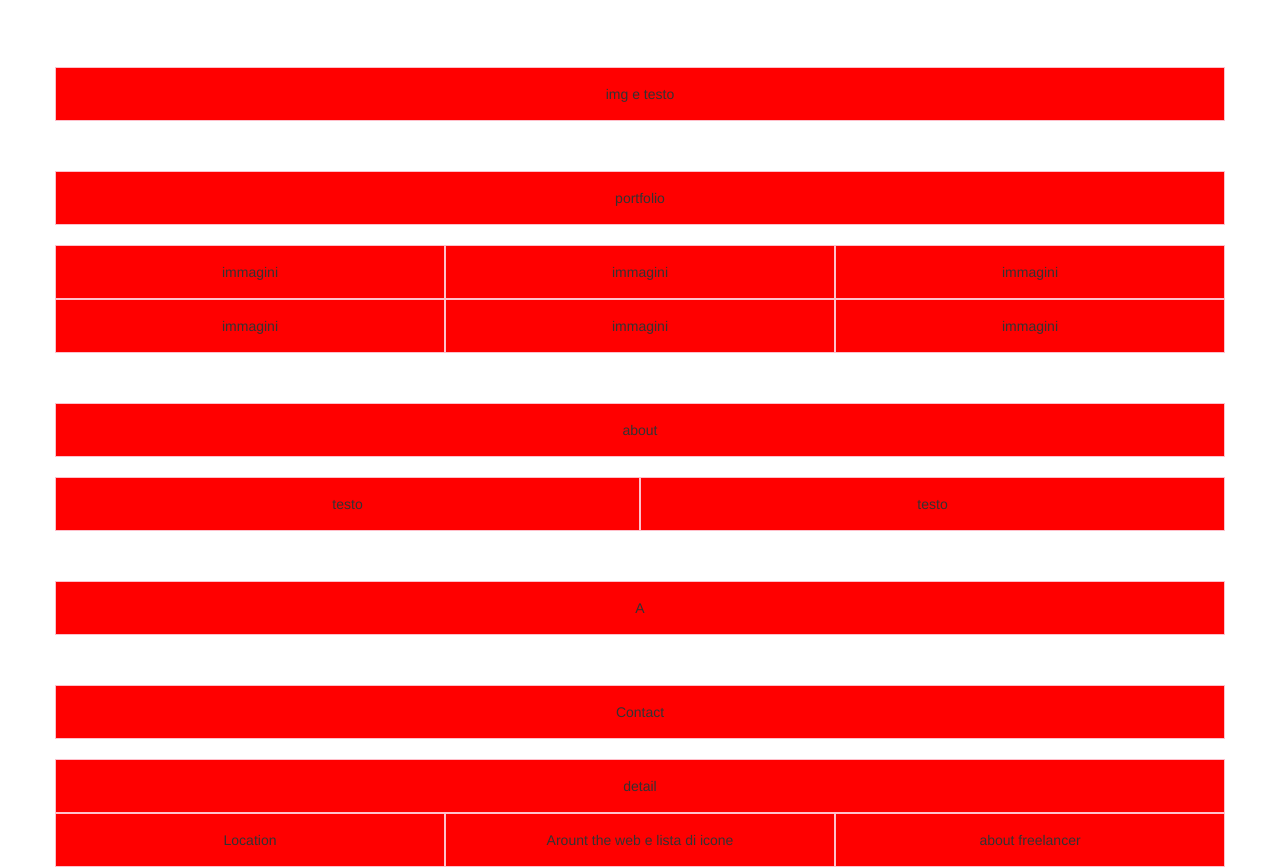
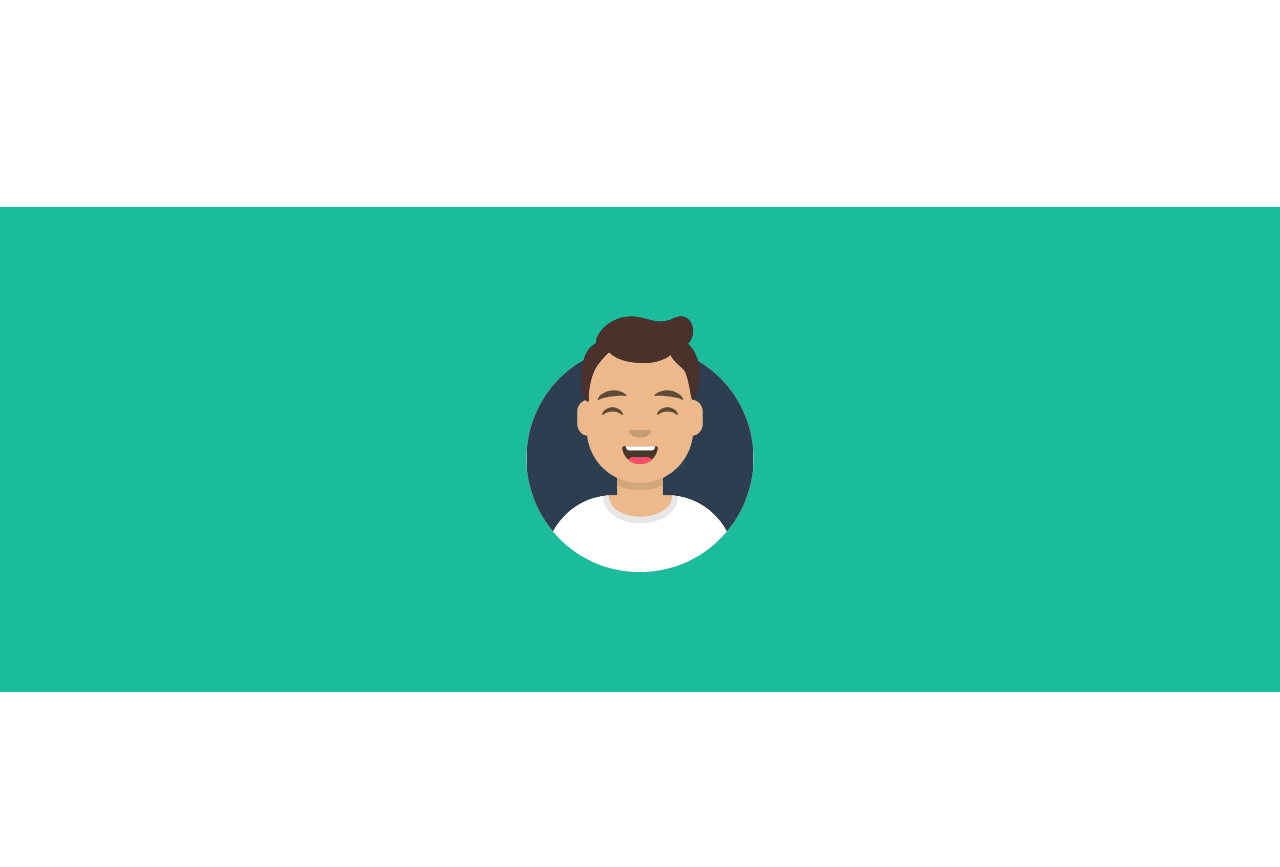
Before and after one commit to FrancescoGalanti/html-css-bootstrap-freelancer, a plain HTML site: page index.html in a window 1280 px wide. Shown: the part 83-950 px from the top of the page. After the commit the page ends 800 px from the top, so only its background shows below. Drawn offline with nearby package versions, Linux system fonts and the light colour scheme.

Commit message:
immagini

```diff
--- a/index.html
+++ b/index.html
@@ -6,6 +6,12 @@
     <meta name="viewport" content="width=device-width, initial-scale=1.0">
     <!-- bootstrap -->
     <link rel="stylesheet" href="https://maxcdn.bootstrapcdn.com/bootstrap/3.3.7/css/bootstrap.min.css" integrity="sha384-BVYiiSIFeK1dGmJRAkycuHAHRg32OmUcww7on3RYdg4Va+PmSTsz/K68vbdEjh4u" crossorigin="anonymous">
+    <!-- google font -->
+    <link href="https://fonts.googleapis.com/css2?family=Lato:ital,wght@1,400;1,700&display=swap" rel="stylesheet">
+    <!-- google font -->
+    <link href="https://fonts.googleapis.com/css2?family=Montserrat:wght@500;700&display=swap" rel="stylesheet">
+    <!-- font -->
+     <link rel="stylesheet" href="https://cdnjs.cloudflare.com/ajax/libs/font-awesome/5.14.0/css/all.min.css">
     <!-- main css -->
     <link rel="stylesheet" href="style.css">
     <title>Grid boostrap</title>
@@ -15,7 +21,7 @@
     <header>
       <!-- Header parte superiore -->
       <section class="main-header">
-       <nav class="navbar navbar-inverse">
+       <nav class="navbar navbar-default navbar-fixed-top">
          <div class="container">
            <div class="navbar-header">
              <button type="button" class="navbar-toggle collapsed"
@@ -46,144 +52,17 @@
          </div>
        </nav>
       </section>
-
-     <!-- header parte inferiore -->
-     <nav class="nav-img">
+    </header>
+    <!-- jumbotron -->
+    <section class="hero section-green">
       <div class="container">
         <div class="row">
-          <div class="col-xl-12">
-            <div class="box box-top">
-             img e testo
-            </div>
+          <div class="col-xl-12 text-center">
+           <img class="hero-image" src="./img/avatar.svg" alt="">
           </div>
         </div>
       </div>
-     </nav>
-    </header>
+    </section>
 
-    <!-- main -->
-    <main>
-      <!-- main upper -->
-     <div class="Main-upper">
-       <div class="container">
-         <div class="row">
-           <div class="col-xl-12">
-             <div class="box box-top box-bottom">
-               portfolio
-             </div>
-           </div>
-         </div>
-       </div>
-       <!-- Lista immagini -->
-       <div class="container">
-         <div class="row">
-           <div class="col-xl-12 col-sm-6 col-md-4 padding-0">
-             <div class="box">
-               immagini
-             </div>
-           </div>
-           <div class="col-xl-12 col-sm-6 col-md-4 padding-0">
-             <div class="box">
-               immagini
-             </div>
-           </div>
-           <div class="col-xl-12 col-sm-6 col-md-4  padding-0">
-             <div class="box">
-               immagini
-             </div>
-           </div>
-         </div>
-       </div>
-       <div class="container">
-         <div class="row">
-           <div class="col-xl-12 col-sm-6 col-md-4  padding-0">
-              <div class="box">
-               immagini
-              </div>
-            </div>
-           <div class="col-xl-12 col-sm-6 col-md-4  padding-0">
-             <div class="box">
-               immagini
-             </div>
-           </div>
-           <div class="col-xl-12 col-sm-6 col-md-4 padding-0">
-             <div class="box">
-               immagini
-             </div>
-           </div>
-         </div>
-       </div>
-     </div>
-     <div class="main-lower">
-        <div class="container">
-           <div class="row">
-             <div class="col-xl-12 col-sm-12 col-lg-12  padding-0">
-                <div class="box box-top box-bottom">
-                  about
-                </div>
-             </div>
-             <div class="col-xl-12 col-sm-6  padding-0">
-                <div class="box">
-                  testo
-                </div>
-             </div>
-             <div class="col-xl-12 col-sm-6  padding-0">
-                <div class="box">
-                  testo
-                </div>
-             </div>
-             <div class="col-xl-12 col-sm-12  padding-0">
-               <div class="box box-top">
-                 A
-               </div>
-             </div>
-           </div>
-       </div>
-     </div>
-   </main>
-    <!-- footer -->
-    <footer>
-     <div class="footer-upper">
-       <div class="container">
-         <div class="row">
-           <div class="col-xl-12">
-             <div class="box box-top box-bottom">
-               Contact
-             </div>
-           </div>
-         </div>
-       </div>
-       <div class="container">
-         <div class="row">
-           <div class="col-xl-12">
-             <div class="box">
-               detail
-             </div>
-           </div>
-         </div>
-       </div>
-     </div>
-     <div class="footer-lower">
-       <div class="container">
-         <div class="row">
-           <div class="col-xl-12 col-sm-4  padding-0">
-             <div class="box">
-               Location
-             </div>
-           </div>
-           <div class="col-xl-12 col-sm-4  padding-0">
-             <div class="box">
-               Arount the web e lista di icone
-             </div>
-           </div>
-           <div class="col-xl-12 col-sm-4  padding-0">
-             <div class="box">
-               about freelancer
-             </div>
-           </div>
-         </div>
-       </div>
-     </div>
-    </footer>
   </body>
 </html>
--- a/style.css
+++ b/style.css
@@ -1,4 +1,9 @@
+/* general setting */
 
+body{
+padding-top: 90px;
+font-family: "lato" , sans-serif;
+}
 
 /* header layout */
 
@@ -38,44 +43,42 @@
 
 /* utilyties */
 
-
-
-
-
-
-
+/* type */
+h1
 h2,
-{
- color: white;
+h3,
+h4,
+h5,
+h6{
+ margin-top: 0;
+ font-family: 'Montserrat', sans-serif;
+ font-weight: 700;
 }
 
-/* padding */
-
-.padding-lr{
- padding-left: 20px;
- padding-right: 20px;
+/* layout */
+section{
+ padding-top: 100px;
+ padding-bottom: 100px;
 }
 
-.padding-0{
- padding-left: 0;
- padding-right: 0;
-}
-/* box */
-.box{
- text-align: center;
- padding: 16px;
- border: 1px solid pink;
- background-color: red;
+.section-green{
+ background:#1abc9c;
+ color: #fff;
 }
 
-.box-height{
- height: 97px;
+/* jumbotron */
+
+.hero-image{
+ max-width: 250px;
+ margin-bottom: 20px;
 }
 
-.box-top{
- margin-top: 50px;
+.hero h3{
+ font-weight: 400;
 }
 
-.box-bottom{
- margin-bottom: 20px;
+/* star divider */
+
+.star-divider{
+
 }
```
